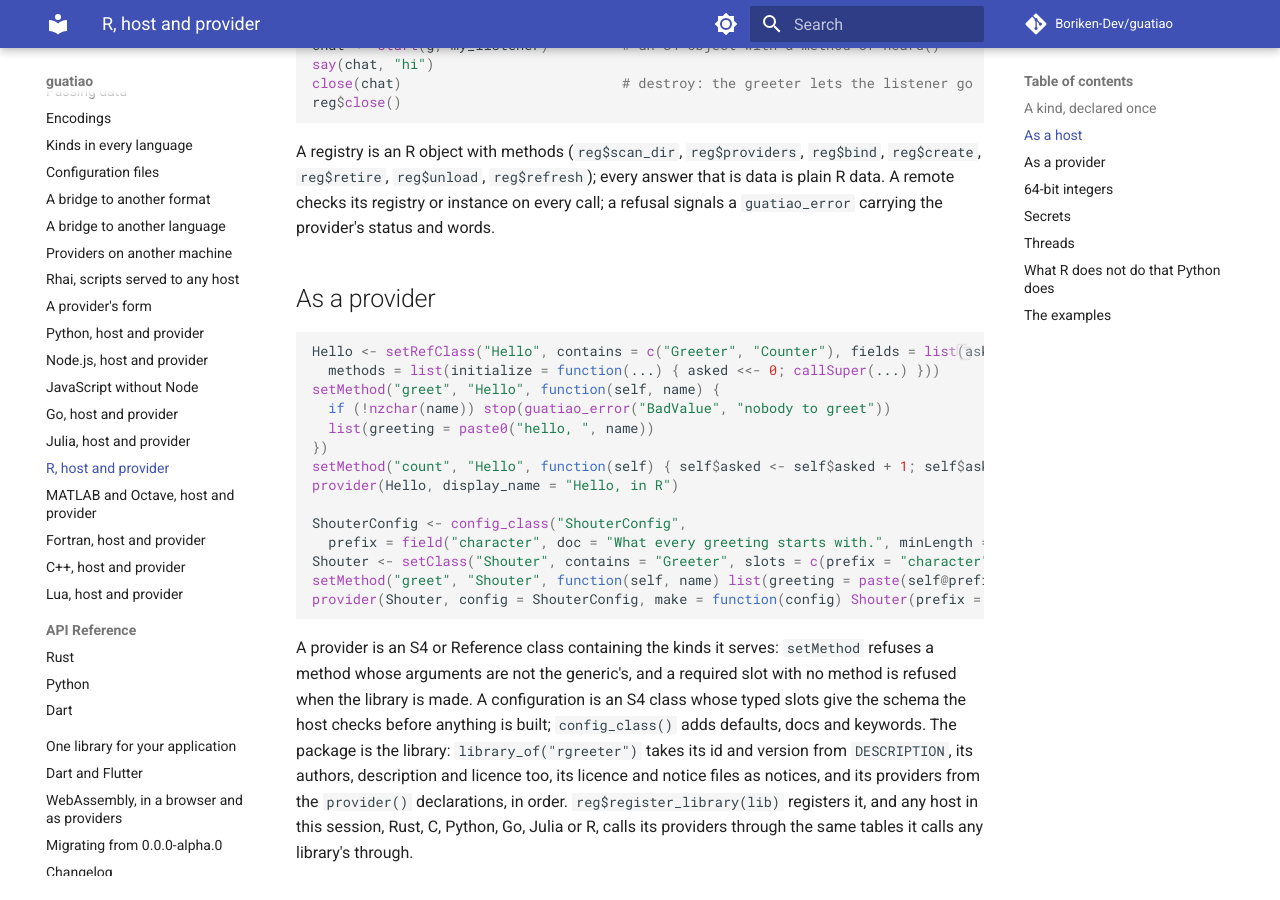
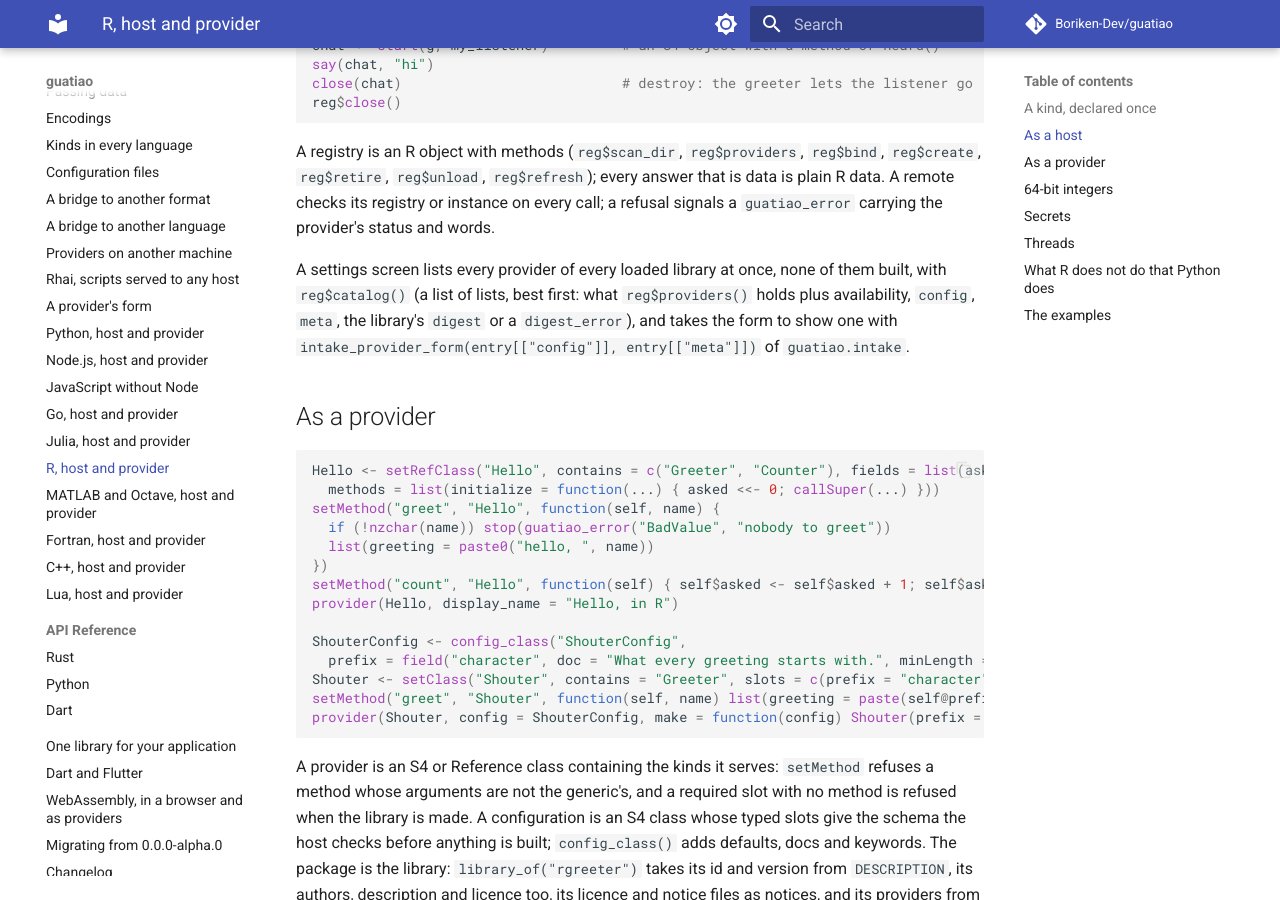
Before and after one commit to Boriken-Dev/guatiao, an MkDocs documentation site: the page built from docs/r.md, in a window 1280 px wide and 900 px high, scrolled down 1606 px. Built offline with MkDocs 1.6.1 and Material for MkDocs 9.7.7, drawn with Linux system fonts in a browser that asks for light colours; comment, search, counter and statistics services are not loaded.

Commit message:
feat: R lists the provider catalog and a provider's form

```diff
--- a/docs/r.md
+++ b/docs/r.md
@@ -85,6 +85,12 @@
 every answer that is data is plain R data. A remote checks its registry
 or instance on every call; a refusal signals a `guatiao_error` carrying
 the provider's status and words.
+
+A settings screen lists every provider of every loaded library at once,
+none of them built, with `reg$catalog()` (a list of lists, best first: what
+`reg$providers()` holds plus availability, `config`, `meta`, the library's
+`digest` or a `digest_error`), and takes the form to show one with
+`intake_provider_form(entry[["config"]], entry[["meta"]])` of `guatiao.intake`.
 
 ## As a provider
 
```
Also changed, not shown: bindings/r/guatiao.intake/README.md (+1 -0 lines), bindings/r/guatiao.intake/inst/AGENTS.md (+1 -0 lines), bindings/r/guatiao/inst/AGENTS.md (+9 -0 lines), 11 other files.
